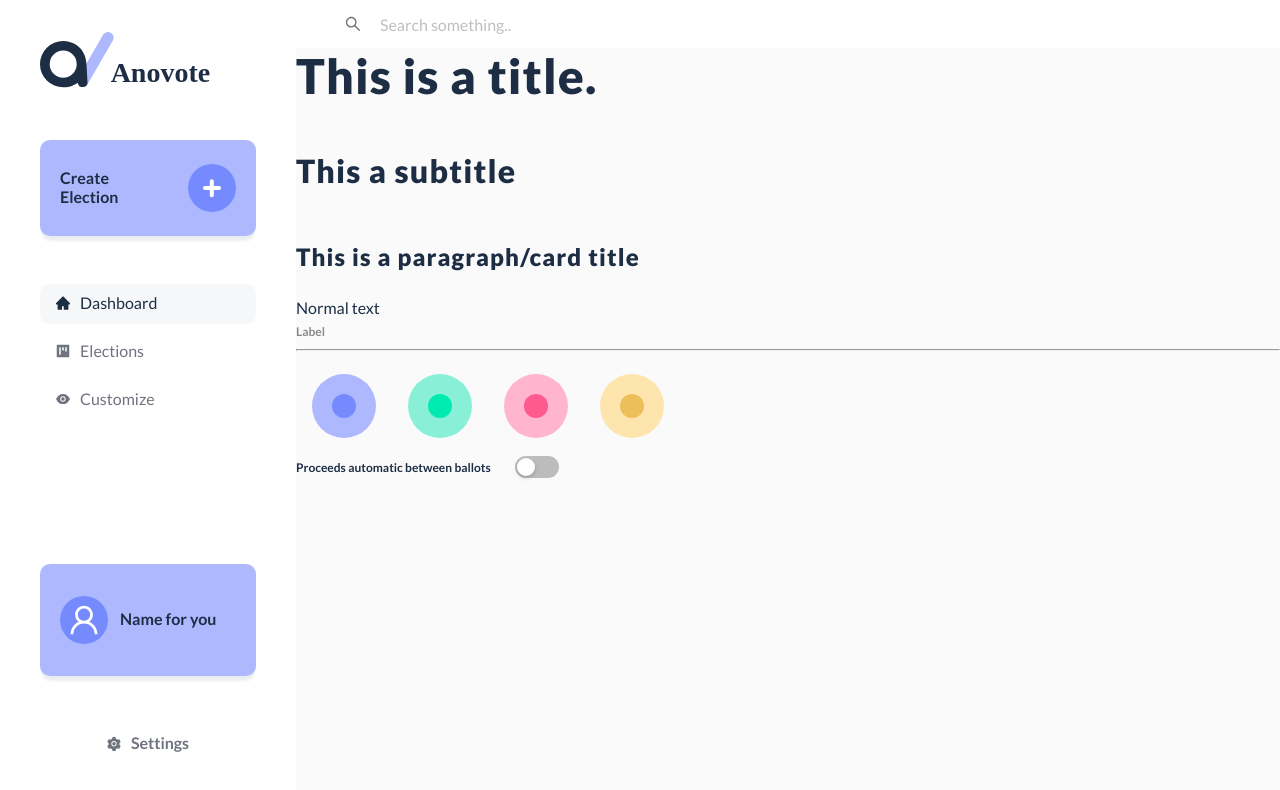
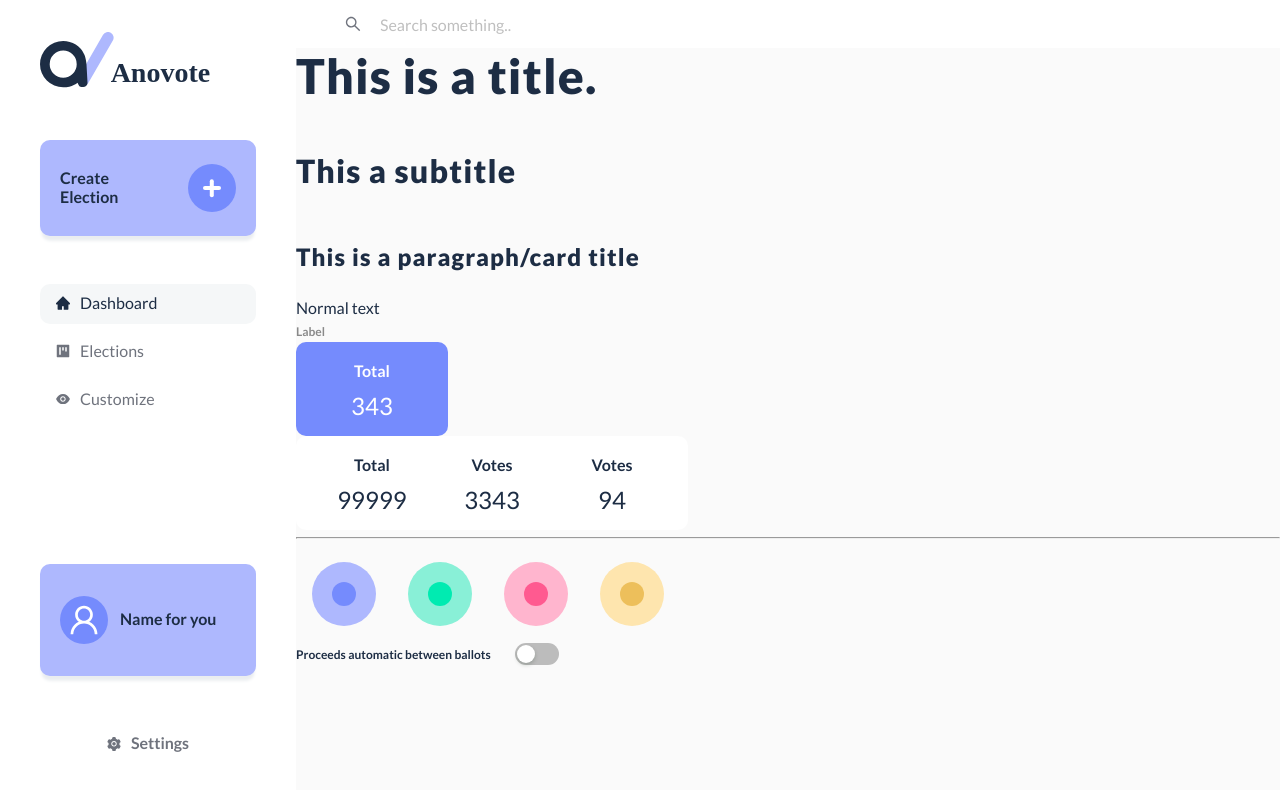
Before and after one commit to anovote/frontend, a React (Create React App) app: page / in a window 1280 px wide. Shown: the top 790 px of the page. Built offline with nearby package versions, Linux system fonts and the light colour scheme.

Commit message:
Add inverse color handling

```diff
--- a/src/components/statCard/StatCard.tsx
+++ b/src/components/statCard/StatCard.tsx
@@ -7,12 +7,15 @@ export interface IStatValue {
 }
 type Stats = Array<IStatValue>
 
-export default function StatCard({ stats }: { stats: Stats } = { stats: [] }): JSX.Element {
+export default function StatCard(
+    { stats, inverseColors }: { stats: Stats; inverseColors?: boolean } = { stats: [], inverseColors: false },
+): JSX.Element {
+    const inverseColorsClass = inverseColors ? 'inverse' : ''
     if (stats.length == 0) {
         stats.push({ title: '_', value: 0 })
     }
     return (
-        <div className="stats-card inverse">
+        <div className={`stats-card ${inverseColorsClass}`}>
             {stats.map((stat, index) => {
                 return <StatValueContainer key={index} title={stat.title} value={stat.value} />
             })}
--- a/src/views/home/index.tsx
+++ b/src/views/home/index.tsx
@@ -2,12 +2,19 @@ import Title from 'antd/lib/typography/Title'
 import Text from 'antd/lib/typography/Text'
 import React from 'react'
 import SwitchWithLabel from '../../components/switch/SwitchWithLabel'
+import StatCard from 'components/statCard/StatCard'
 
 /**
  * Landing page of application and home root
  * @returns the landing page view
  */
 export default function Home(): React.ReactElement {
+    const a = [{ title: 'Total', value: 343 }]
+    const b = [
+        { title: 'Total', value: 99999 },
+        { title: 'Votes', value: 3343 },
+        { title: 'Votes', value: 94 },
+    ]
     return (
         <div>
             <Title>This is a title.</Title>
@@ -16,7 +23,8 @@ export default function Home(): React.ReactElement {
             <Text>Normal text</Text>
             <br />
             <Text type="secondary">Label</Text>
-
+            <StatCard stats={a} inverseColors={true} />
+            <StatCard stats={b} />
             <hr />
             <div id="colors">
                 <span className="round">
```
